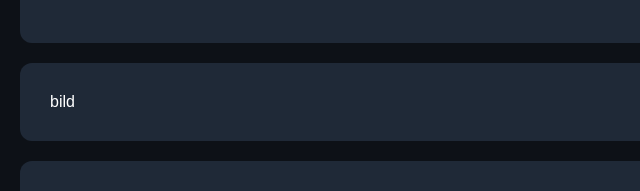
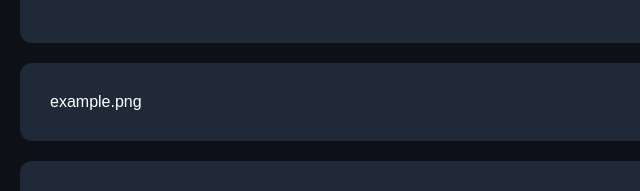
Before and after one commit to Gabriel-dev-a11y/Github-Copilot-Presentation, a plain HTML site: page index.html in a window 1280 px wide. Shown: the part 2306-2497 px from the top of the page, 0-640 px from the left. Drawn offline with Linux system fonts and the light colour scheme.

Commit message:
Fix image reference in index.html

```diff
--- a/index.html
+++ b/index.html
@@ -145,7 +145,7 @@
 
 </section>
   <section>
-  bild
+  example.png
 
 
 
```
